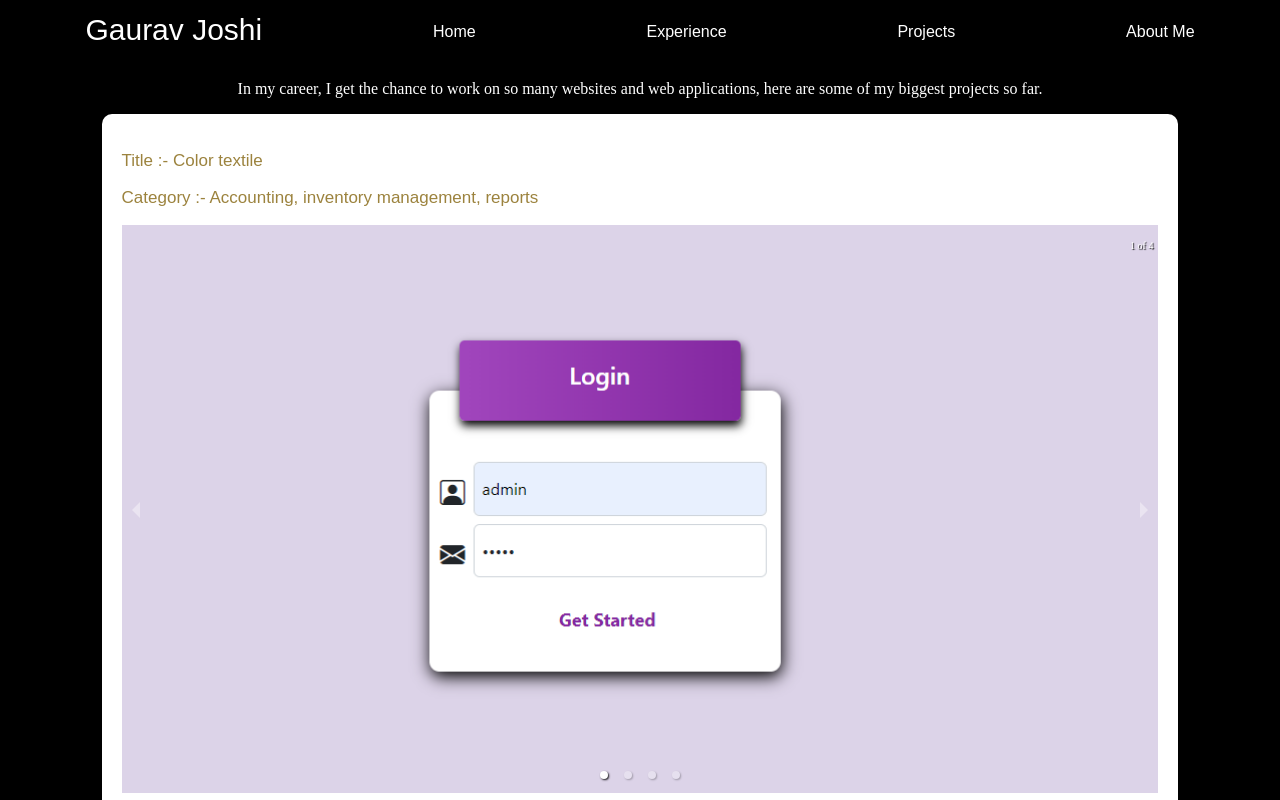
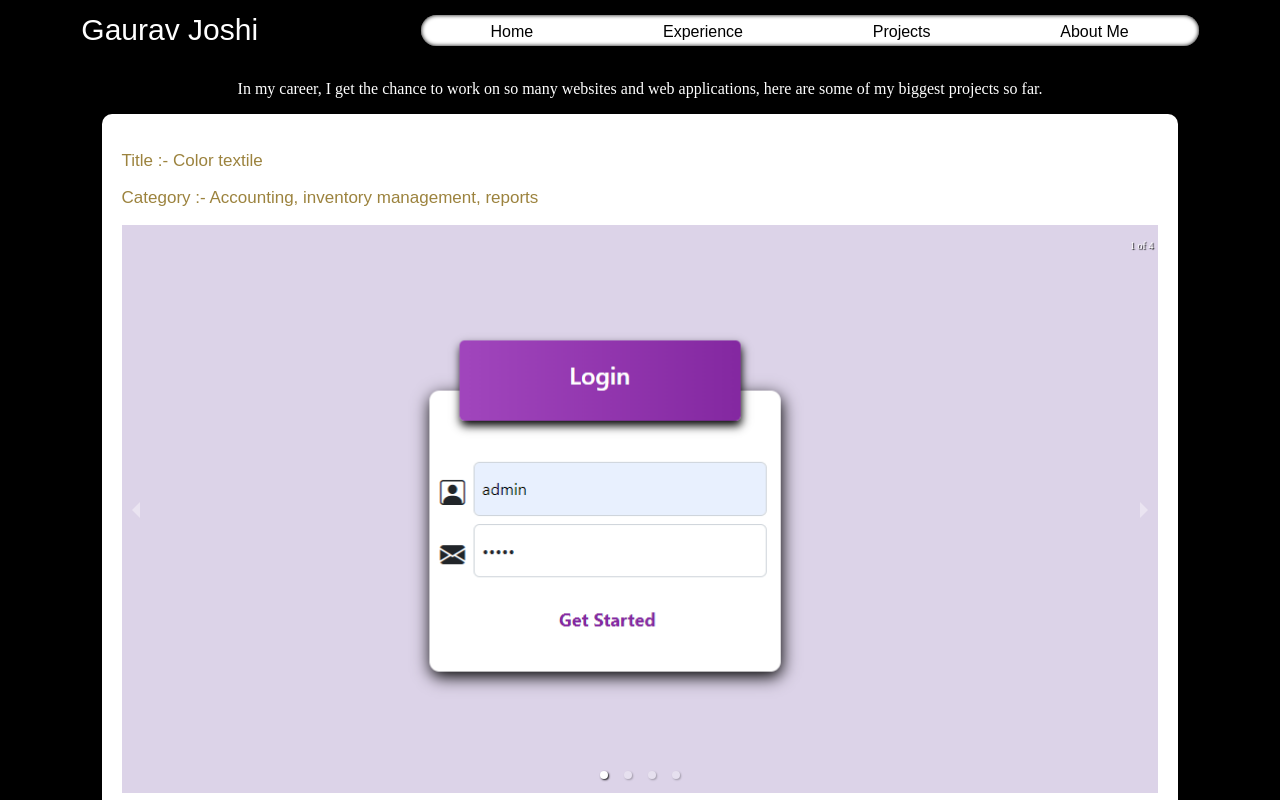
Before and after one commit to The-CoderBoy/new-portfolio-website, a Next.js app: page /project in a window 1280 px wide. Shown: the top 800 px of the page. Built offline with nearby package versions, Linux system fonts and the light colour scheme.

Commit message:
do changes in navbar component

```diff
--- a/src/components/Navbar.tsx
+++ b/src/components/Navbar.tsx
@@ -2,7 +2,7 @@
 import React, { useState } from "react";
 import Link from "next/link";
 import Styles from "@/styles/navbar.module.css";
-import { BsFilterRight } from "react-icons/bs";
+import { BsFilterRight, BsX } from "react-icons/bs";
 
 function Navbar() {
   const [hide, setHide] = useState(false);
@@ -18,6 +18,7 @@ function Navbar() {
           <Link className={Styles.logo} href="/">
             Gaurav Joshi
           </Link>
+          <div className={Styles.navSection}>
             <Link className={Styles.lik} href="/">
               Home
             </Link>
@@ -35,27 +36,40 @@ function Navbar() {
             </Link>
           </div>
         </div>
+      </div>
       <div className={Styles.divM}>
         <div className={Styles.flex}>
           <Link className={Styles.logo} href="/">
             Gaurav Joshi
           </Link>
+          {!hide ? (
             <BsFilterRight
               onClick={hideHandler}
               style={{ fontSize: "40px", color: "white" }}
             />
+          ) : (
+            <BsX
+              onClick={hideHandler}
+              style={{ fontSize: "40px", color: "white" }}
+            />
+          )}
         </div>
         {hide && (
           <div>
             <div
               style={{ width: "100%", backgroundColor: "white", height: "1px" }}
             ></div>
-            <p style={{ textAlign: "center" }}>
+            <p onClick={hideHandler} style={{ textAlign: "center" }}>
+              <Link className={Styles.lik} href="/">
+                Home
+              </Link>
+            </p>
+            <p onClick={hideHandler} style={{ textAlign: "center" }}>
               <Link className={Styles.lik} href="/experience">
                 Experience
               </Link>
             </p>
-            <p style={{ textAlign: "center" }}>
+            <p onClick={hideHandler} style={{ textAlign: "center" }}>
               <Link className={Styles.lik} href="/project">
                 Projects
               </Link>
@@ -65,7 +79,10 @@ function Navbar() {
                 Resume
               </Link>
             </p> */}
-            <p style={{ textAlign: "center", paddingBottom: "20px" }}>
+            <p
+              onClick={hideHandler}
+              style={{ textAlign: "center", paddingBottom: "5px" }}
+            >
               <Link className={Styles.lik} href="/about">
                 About Me
               </Link>
--- a/src/styles/navbar.module.css
+++ b/src/styles/navbar.module.css
@@ -8,7 +8,11 @@
   text-decoration: none;
   font-family: "Oswald", sans-serif;
   margin-top: 3px;
-  color: white;
+  color: black;
+}
+
+.lik:hover{
+  color: #9c833e;
 }
 
 .logo {
@@ -21,6 +25,17 @@
 .divM {
   background-color: black;
 }
+
+.navSection {
+  display: flex;
+  justify-content: space-around;
+  width: 60%;
+  background-color: white;
+  padding: 5px;
+  border-radius: 20px;
+  box-shadow: inset 0px 0px 4px black;
+}
+
 
 @media screen and (max-width: 768px) {
   .logo {
```
Lines whose indentation alone changed are shown as unchanged.
